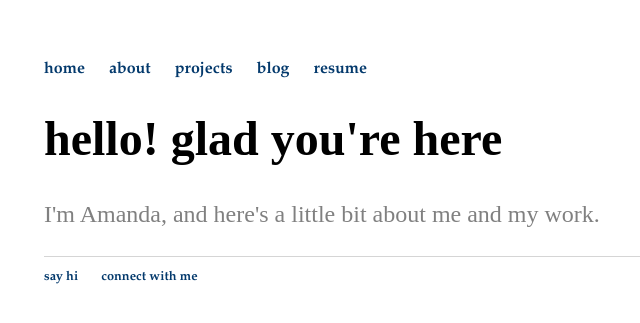
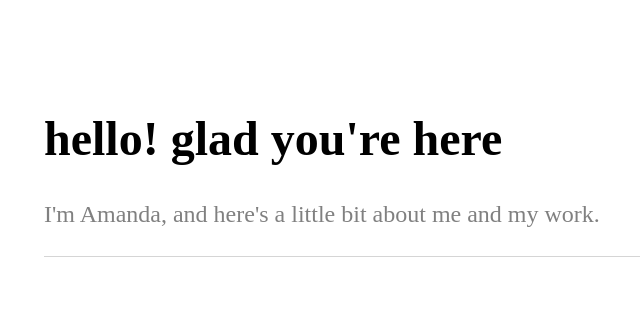
Before and after one commit to amanda-t2/amanda-t2.github.io, a Jekyll site: the page built from index.html, in a window 1280 px wide. Shown: the top 323 px of the page, without its empty margins (148-788 px from the left). Built offline with Jekyll 4.4.1, drawn with Linux system fonts in a browser that asks for light colours.

Commit message:
Update main.css

```diff
--- a/css/main.css
+++ b/css/main.css
@@ -16,7 +16,7 @@ nav ul li, footer ul li {
 }
 a {
     text-decoration: none;
-    color: #03396c;
+    color: #FFFFFF;
 }
 a:hover {
     text-decoration: underline;
```
